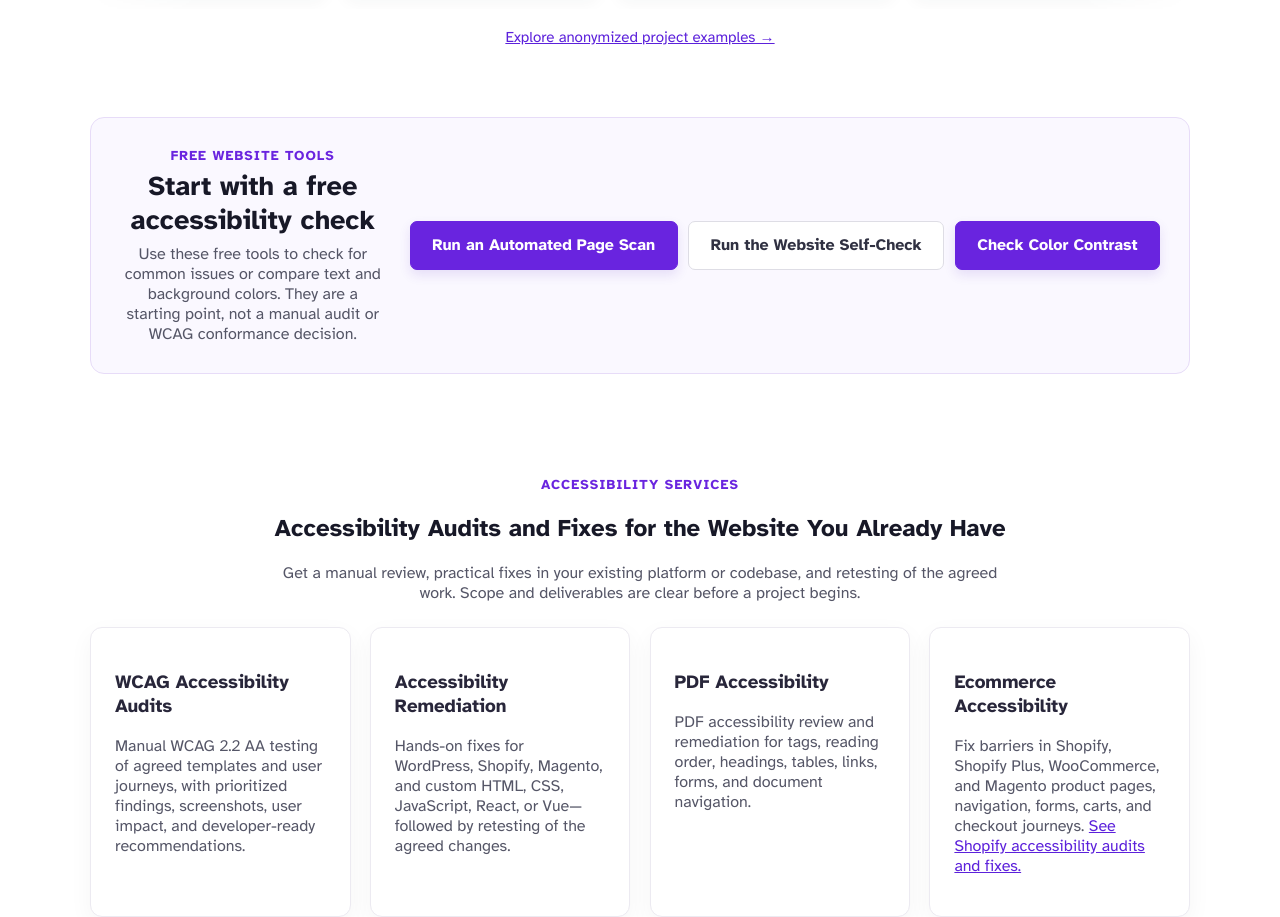
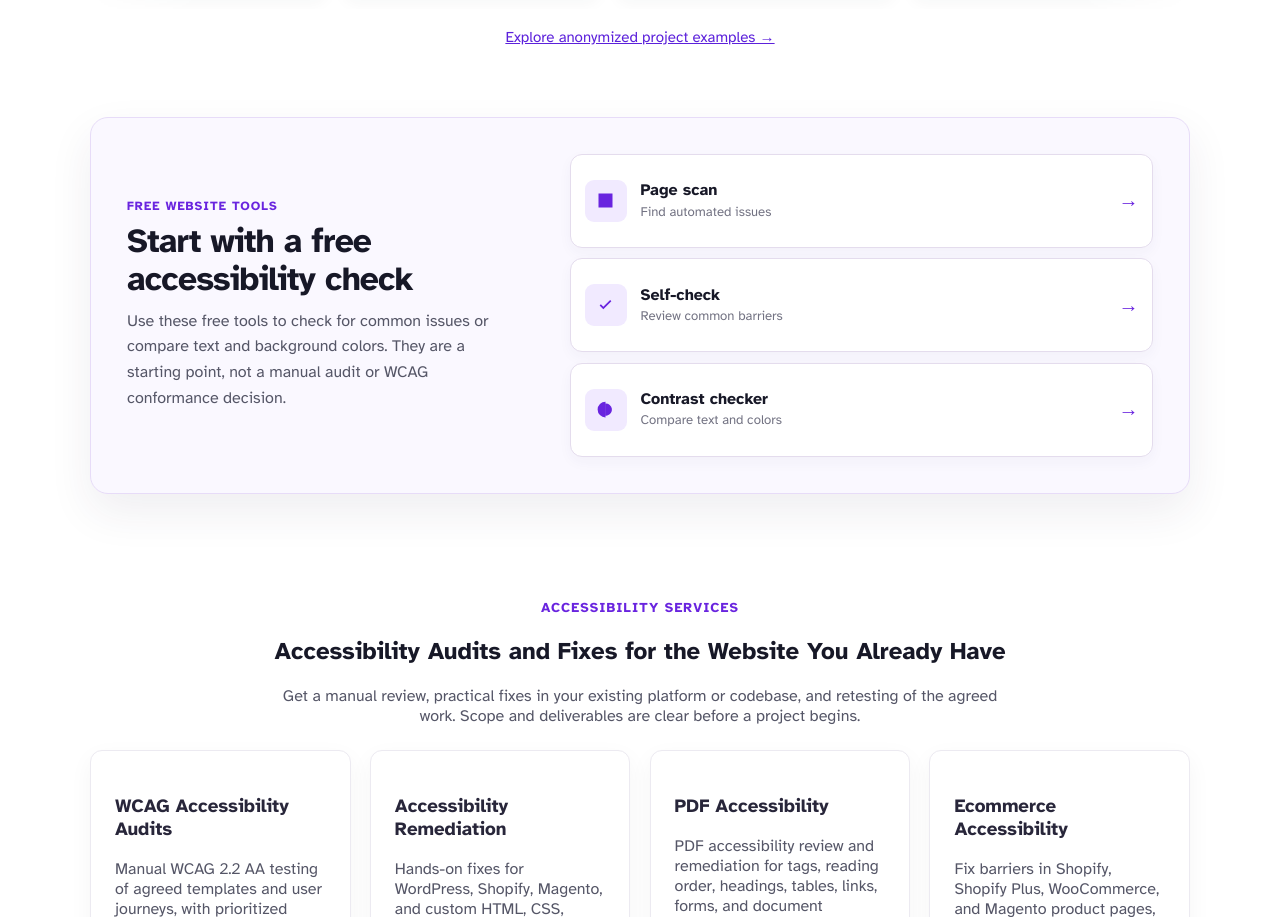
Before and after one commit to Himanshumamba/Web-Accesssibility, a website: page index.html in a window 1280 px wide. Shown: the part 1266-2183 px from the top of the page. Drawn offline with Linux system fonts and the light colour scheme.

Commit message:
feat: enhance home tool promo section with improved layout and accessibility features

```diff
--- a/index.html
+++ b/index.html
@@ -146,15 +146,42 @@
     </section>
 
     <section class="section home-tool-promo" id="free-tools" aria-labelledby="home-tool-title">
-      <div>
+      <div class="home-tool-copy">
         <p class="eyebrow">Free website tools</p>
         <h2 id="home-tool-title">Start with a free accessibility check</h2>
         <p>Use these free tools to check for common issues or compare text and background colors. They are a starting point, not a manual audit or WCAG conformance decision.</p>
       </div>
       <div class="home-tool-actions">
-        <a href="accessibility-audit.html" class="btn">Run an Automated Page Scan</a>
-        <a href="accessibility-checker.html" class="btn btn-secondary">Run the Website Self-Check</a>
-        <a href="wcag-contrast-checker.html" class="btn">Check Color Contrast</a>
+        <a href="accessibility-audit.html" class="home-tool-action">
+          <span class="home-tool-icon" aria-hidden="true">
+            <svg viewBox="0 0 24 24" role="img"><path d="M4 4h16v16H4zM8 8h8v2H8zm0 4h8v2H8zm0 4h5v2H8z"/></svg>
+          </span>
+          <span class="home-tool-action-copy">
+            <strong>Page scan</strong>
+            <small>Find automated issues</small>
+          </span>
+          <span class="home-tool-arrow" aria-hidden="true">&rarr;</span>
+        </a>
+        <a href="accessibility-checker.html" class="home-tool-action">
+          <span class="home-tool-icon" aria-hidden="true">
+            <svg viewBox="0 0 24 24" role="img"><path d="M9.5 16.2 5.3 12l1.4-1.4 2.8 2.8 7.8-7.8L18.7 7z"/></svg>
+          </span>
+          <span class="home-tool-action-copy">
+            <strong>Self-check</strong>
+            <small>Review common barriers</small>
+          </span>
+          <span class="home-tool-arrow" aria-hidden="true">&rarr;</span>
+        </a>
+        <a href="wcag-contrast-checker.html" class="home-tool-action">
+          <span class="home-tool-icon" aria-hidden="true">
+            <svg viewBox="0 0 24 24" role="img"><path d="M12 3a9 9 0 1 0 0 18V3zm2 15.9a7 7 0 0 1-1.9.1V5.1a7 7 0 0 1 1.9 13.8z"/></svg>
+          </span>
+          <span class="home-tool-action-copy">
+            <strong>Contrast checker</strong>
+            <small>Compare text and colors</small>
+          </span>
+          <span class="home-tool-arrow" aria-hidden="true">&rarr;</span>
+        </a>
       </div>
     </section>
 
--- a/style.css
+++ b/style.css
@@ -1329,42 +1329,114 @@ p {
 
 .homepage .home-tool-promo {
   box-sizing: border-box;
-  display: flex;
-  align-items: center;
-  justify-content: space-between;
-  gap: 1.5rem;
+  display: grid;
+  grid-template-columns: minmax(240px, 0.82fr) minmax(420px, 1.18fr);
+  align-items: center;
+  gap: clamp(1.5rem, 3vw, 2.5rem);
   max-width: 1120px;
-  margin: 1.5rem auto 2.5rem;
-  padding: clamp(1.2rem, 3vw, 1.8rem);
+  margin: 1.5rem auto 2.75rem;
+  padding: clamp(1.5rem, 3vw, 2.25rem);
   border: 1px solid #e7dcf8;
-  border-radius: 14px;
+  border-radius: 18px;
   background: #faf8ff;
+  box-shadow: 0 18px 44px rgba(55, 37, 82, 0.08);
+  text-align: left;
+  overflow: hidden;
 }
 
 .homepage .home-tool-promo .eyebrow {
-  margin: 0 0 0.35rem;
+  margin: 0 0 0.55rem;
+  font-size: 0.78rem;
 }
 
 .homepage .home-tool-promo h2 {
-  margin: 0 0 0.45rem;
-  font-size: clamp(1.3rem, 2.5vw, 1.7rem);
+  max-width: 18ch;
+  margin: 0 0 0.65rem;
+  font-size: clamp(1.55rem, 2.8vw, 2.1rem);
+  line-height: 1.12;
+  letter-spacing: -0.025em;
 }
 
 .homepage .home-tool-promo p:not(.eyebrow) {
-  max-width: 680px;
+  max-width: 38ch;
   margin: 0;
-}
-
-.homepage .home-tool-promo .btn {
-  flex-shrink: 0;
-  white-space: nowrap;
+  line-height: 1.62;
 }
 
 .homepage .home-tool-actions {
-  display: flex;
-  flex-shrink: 0;
-  flex-wrap: wrap;
+  display: grid;
+  grid-template-columns: 1fr;
   gap: 0.65rem;
+  width: 100%;
+}
+
+.homepage .home-tool-action {
+  display: flex;
+  align-items: center;
+  gap: 0.85rem;
+  min-height: 68px;
+  padding: 0.75rem 0.85rem;
+  border: 1px solid #e4dced;
+  border-radius: 12px;
+  background: #fff;
+  color: #171827;
+  text-decoration: none;
+  box-shadow: 0 5px 14px rgba(62, 43, 91, 0.04);
+  transition: border-color 160ms ease, box-shadow 160ms ease, transform 160ms ease;
+}
+
+.homepage .home-tool-action:hover {
+  border-color: #b89ce2;
+  box-shadow: 0 9px 22px rgba(62, 43, 91, 0.11);
+  transform: translateY(-2px);
+}
+
+.homepage .home-tool-icon {
+  display: inline-grid;
+  place-items: center;
+  flex: 0 0 42px;
+  width: 42px;
+  height: 42px;
+  border-radius: 9px;
+  background: #f1eaff;
+  color: #6924df;
+}
+
+.homepage .home-tool-icon svg {
+  width: 21px;
+  height: 21px;
+  fill: currentColor;
+}
+
+.homepage .home-tool-action-copy {
+  display: flex;
+  flex: 1;
+  flex-direction: column;
+  min-width: 0;
+}
+
+.homepage .home-tool-action-copy strong {
+  color: #171827;
+  font-size: 1rem;
+  line-height: 1.25;
+}
+
+.homepage .home-tool-action-copy small {
+  margin-top: 0.2rem;
+  color: #737383;
+  font-size: 0.82rem;
+  line-height: 1.35;
+}
+
+.homepage .home-tool-arrow {
+  color: #6924df;
+  font-size: 1.25rem;
+  font-weight: 700;
+  transition: transform 160ms ease;
+}
+
+.homepage .home-tool-action:hover .home-tool-arrow {
+  transform: translateX(3px);
 }
 
 .homepage .service-card,
@@ -1694,17 +1766,15 @@ p {
 
   .homepage .home-tool-promo {
     align-items: stretch;
-    flex-direction: column;
+    grid-template-columns: 1fr;
+    gap: 1.25rem;
     margin: 1.25rem 1rem 2rem;
-  }
-
-  .homepage .home-tool-promo .btn {
-    width: 100%;
-  }
-
-  .homepage .home-tool-actions {
-    width: 100%;
-    flex-direction: column;
+    padding: 1.25rem;
+  }
+
+  .homepage .home-tool-promo h2,
+  .homepage .home-tool-promo p:not(.eyebrow) {
+    max-width: none;
   }
 
   .homepage .assessment-form {
```
